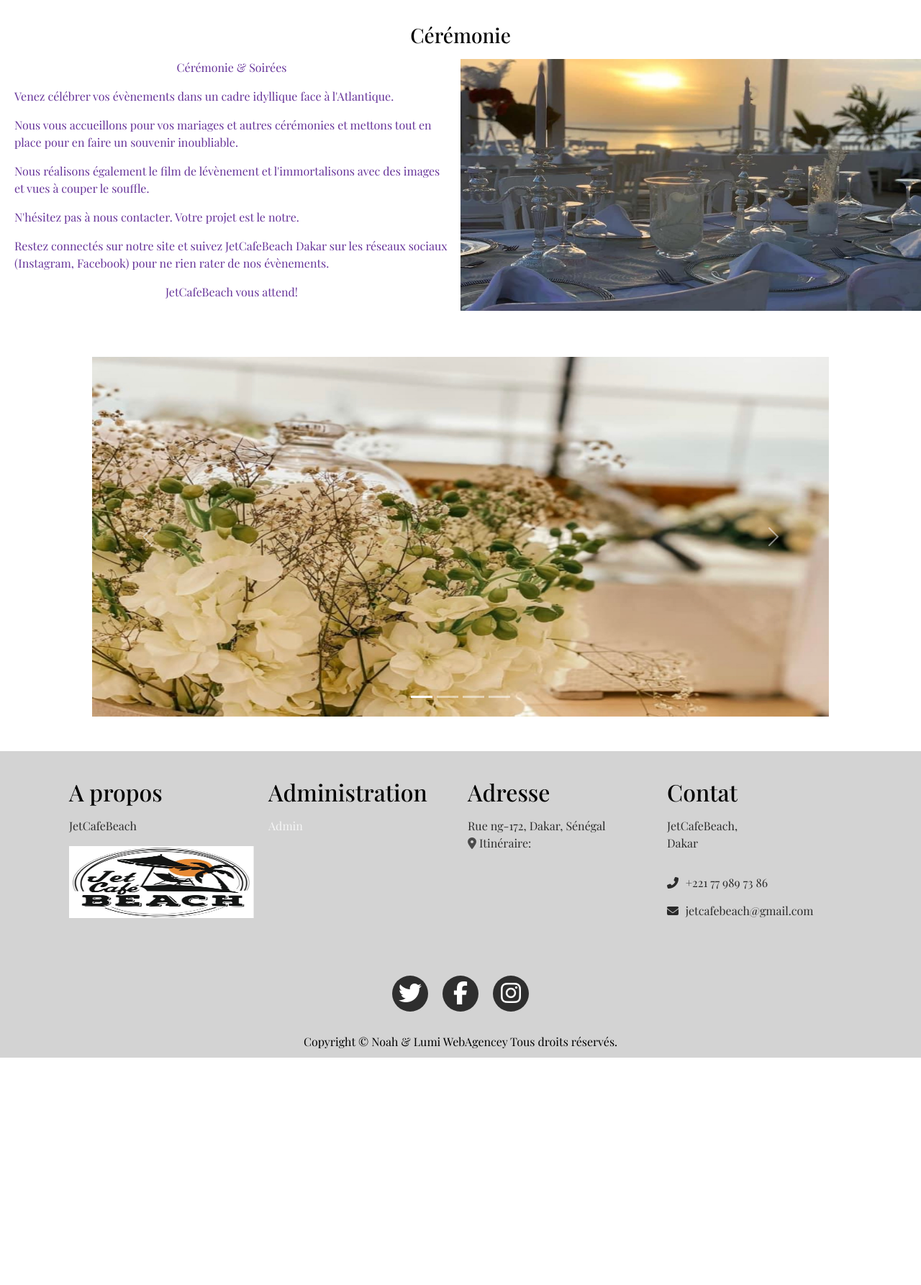
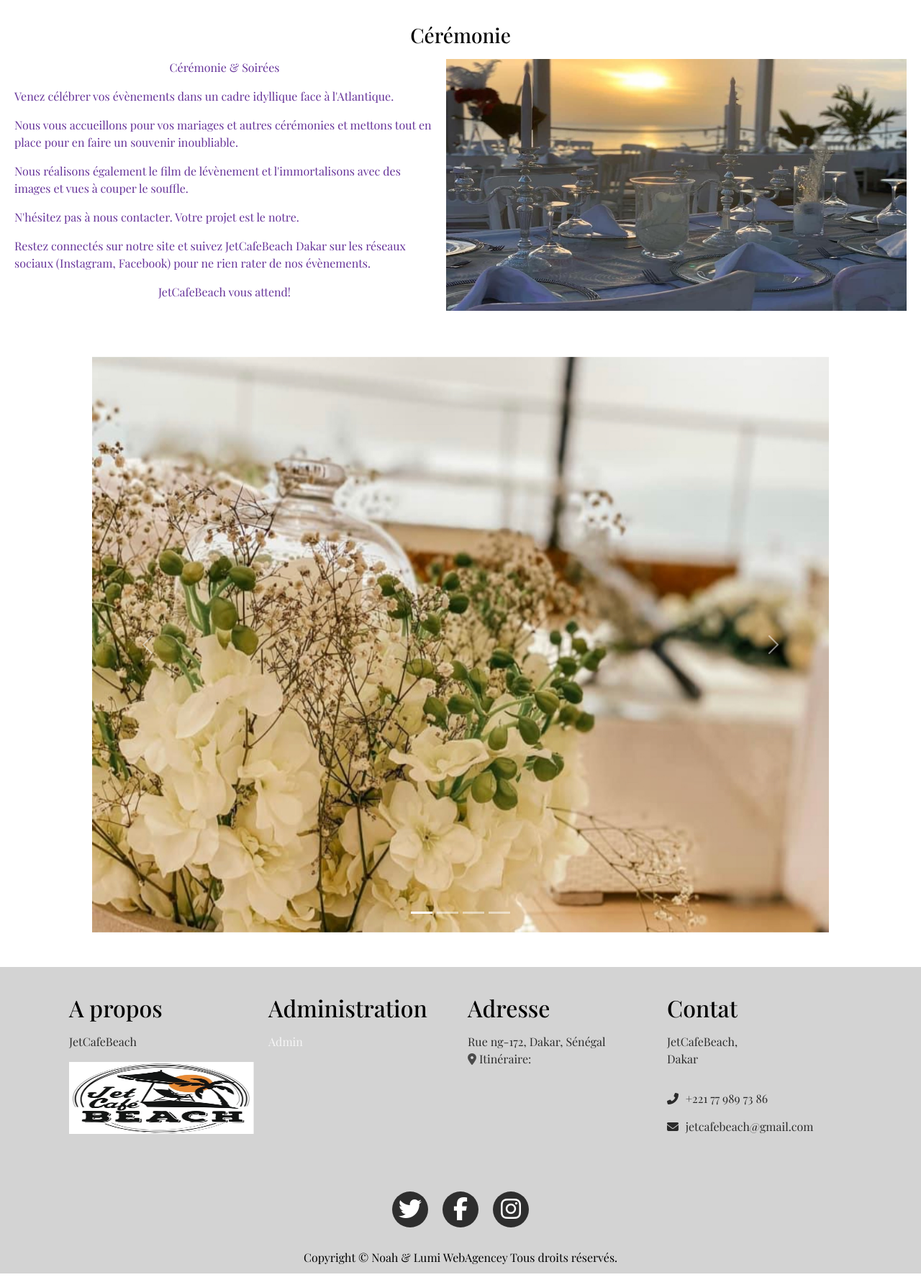
Before and after one commit to Lumi1919/jetcafebeach, a Django app: page /ceremonie/ in a window 1280 px wide. Shown: the part 40-1826 px from the top of the page at 72% size. Before the commit the page ends 1510 px from the top, so only its background shows below. Run offline with Django 3.2, Linux system fonts and the light colour scheme; some libraries are stand-ins or nearby versions; grey boxes are pictures that could not be loaded.

Commit message:
Update style.css

```diff
--- a/static/style.css
+++ b/static/style.css
@@ -123,6 +123,13 @@ body{
 }
 }
 
+@media(min-width: 1000px){
+    #carouselExampleCaptions img{
+        width: 100%;
+        height: 800px;
+}
+}
+
 .site-name span
 {
     font-family: 'Dancing Script', cursive;
@@ -216,6 +223,7 @@ h1, h2, h3, h4, h5, h6{
 img{
     width: 100%;
     display: block;
+	margin-right: 20px;
 }
 @media(max-width: 500px){
     body{
```
